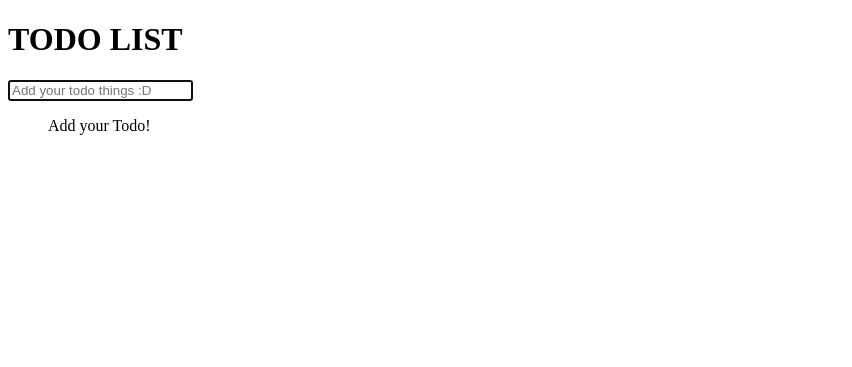
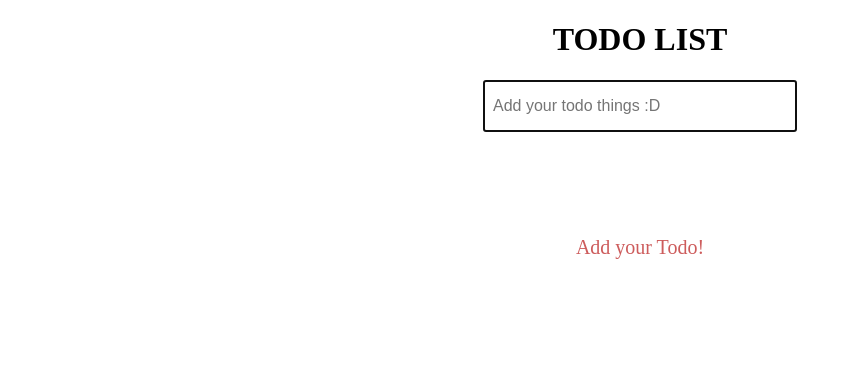
Before and after one commit to jungwone/todolist-js-mvc, a plain HTML site: page index.html in a window 1280 px wide. Shown: the whole page, without its empty margins (0-852 px from the left). Drawn offline with Linux system fonts and the light colour scheme.

Commit message:
Add css file

```diff
--- a/index.html
+++ b/index.html
@@ -13,7 +13,13 @@
       <h1>TODO LIST</h1>
     </header>
     <form id="todo-form">
-      <input type="text" name="add-todo" autofocus placeholder="Add your todo things :D" />
+      <input
+        type="text"
+        name="add-todo"
+        autofocus
+        placeholder="Add your todo things :D"
+        autocomplete="off"
+      />
     </form>
     <main class="container">
       <ul id="todo-list"></ul>
--- a/style.css
+++ b/style.css
@@ -0,0 +1,81 @@
+:root {
+  --max-width: 500px;
+}
+
+button,
+ul,
+li {
+  padding: 0;
+}
+
+button {
+  cursor: pointer;
+}
+
+input {
+  height: 46px;
+  width: 300px;
+  padding-left: 8px;
+  font-size: 16px;
+}
+
+header {
+  text-align: center;
+}
+
+#todo-form {
+  width: var(--max-width);
+  margin: auto;
+  display: flex;
+  justify-content: center;
+}
+
+.container {
+  width: var(--max-width);
+  margin: auto;
+  display: flex;
+  justify-content: center;
+  text-align: center;
+}
+
+#todo-list {
+  width: 100%;
+}
+
+.todo {
+  display: flex;
+  align-items: center;
+  height: 50px;
+}
+
+#todo-check {
+  width: 30px;
+  height: 30px;
+  background-color: #fff;
+  border-radius: 50%;
+  border: 2px solid pink;
+  margin-right: 16px;
+}
+
+#todo-check {
+  color: green;
+}
+
+#todo-remove {
+  width: 26px;
+  height: 26px;
+  border-radius: 50%;
+  border: 1px solid black;
+  background-color: #fff;
+  margin-left: auto;
+}
+
+.empty-message {
+  width: 100%;
+  height: 200px;
+  display: flex;
+  align-items: center;
+  justify-content: center;
+  font-size: 20px;
+  color: indianred;
+}
```
